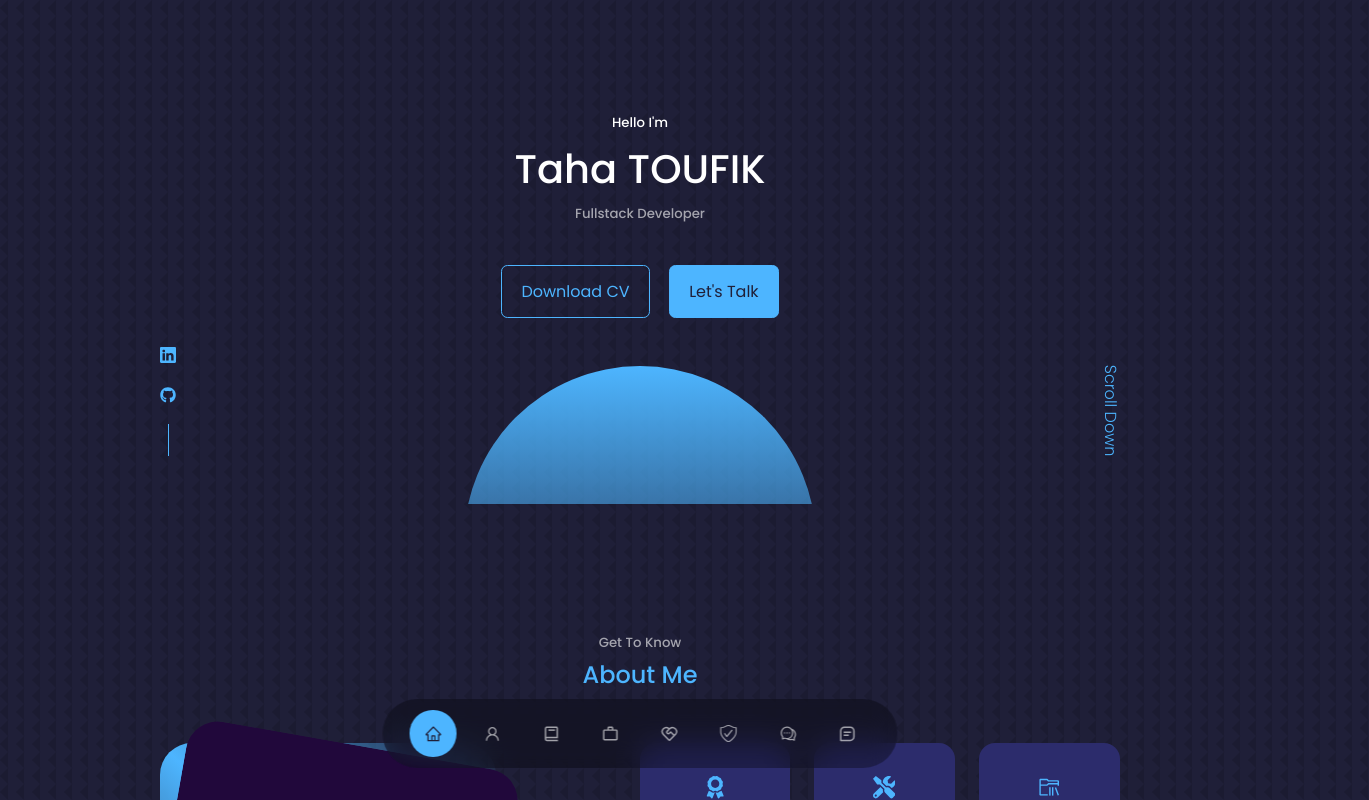
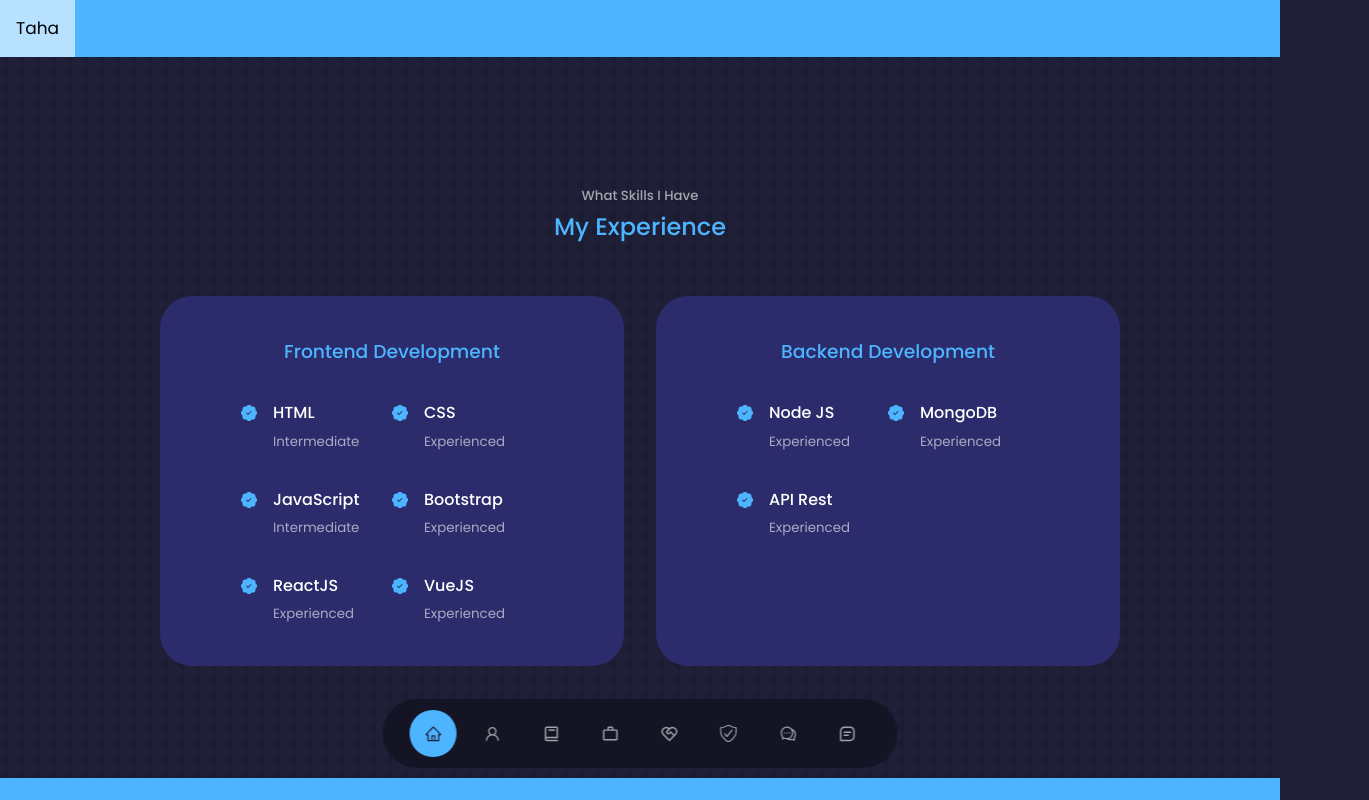
Before and after one commit to TOUFIK-Taha98/portfolio, a React (Create React App) app: page /experiences in a window 1280 px wide. Shown: the top 800 px of the page, 1369 px wide, since content can reach past the window. Built offline with nearby package versions, Linux system fonts and the light colour scheme.

Commit message:
adding react router to my portfolio

```diff
--- a/package.json
+++ b/package.json
@@ -10,6 +10,7 @@
     "react": "^18.2.0",
     "react-dom": "^18.2.0",
     "react-icons": "^4.4.0",
+    "react-router-dom": "^6.3.0",
     "react-scripts": "5.0.1",
     "swiper": "^8.3.1",
     "web-vitals": "^2.1.4"
--- a/public/index.html
+++ b/public/index.html
@@ -6,6 +6,7 @@
     <meta name="viewport" content="width=device-width, initial-scale=1.0">
     <title>Taha TOUFIK</title>
     <link rel="shortcut icon" href="../src/assets/favicon.ico" type="image/x-icon" />
+    <link rel="stylesheet" href="https://cdnjs.cloudflare.com/ajax/libs/font-awesome/4.7.0/css/font-awesome.min.css">
 </head>
 <body>
     <div id="root"></div>
--- a/src/App.jsx
+++ b/src/App.jsx
@@ -1,29 +1,38 @@
 import React from 'react'
 import './index.css'
-import Header from "./components/header/Header"
-import Nav from "./components/nav/Nav"
+
+import Home from "./components/header/Header"
+import Menu from "./components/menu/Menu"
 import About from "./components/about/About"
 import Experience from "./components/experience/Experience"
 import Services from "./components/services/Services"
 import Portfolio from "./components/portfolio/Portfolio"
 import Formations from "./components/Formations/Formations"
 import Contact from "./components/contact/Contact"
+import Works from "./components/works/Works"
+import Nav from "./components/nav/Nav"
 import Footer from "./components/footer/Footer"
-import Works from "./components/works/Works"
+
+import {
+  Routes,Route
+} from "react-router-dom";
 
 const App = () => {
   return (
     <>
-      <Header/>
-      <Nav/>
-      <About/>
-      <Experience/>
-      <Works/>
-      <Services/>
-      <Portfolio/>
-      <Formations/>
-      <Contact/>
-      <Footer/>
+    <Menu/>
+    <Routes>
+      <Route exact path="/" element={<Home/>}/>
+      <Route path="/about" element={<About/>}/>
+      <Route path="/works" element={<Works/>}/>
+      <Route path="/contact" element={<Contact/>}/>
+      <Route path="/formations" element={<Formations/>}/>
+      <Route path="/portfolio" element={<Portfolio/>}/>
+      <Route path="/services" element={<Services/>}/>
+      <Route path="/experiences" element={<Experience/>}/>
+    </Routes>
+    <Nav/>
+    <Footer/>
     </>
   )
 }
--- /dev/null
+++ b/src/components/menu/Menu.jsx
@@ -0,0 +1,12 @@
+import React from 'react'
+import './menu.css'
+
+const Menu = () => {
+  return (
+    <div class="topnav" id="myTopnav">
+        <span>Taha</span>
+    </div>
+  )
+}
+
+export default Menu
--- /dev/null
+++ b/src/components/menu/menu.css
@@ -0,0 +1,22 @@
+/* Add a black background color to the top navigation */
+.topnav {
+    background: var(--color-primary);
+    overflow: hidden;
+  }
+
+  /* Style the links inside the navigation bar */
+  .topnav span {
+    float: left;
+    display: block;
+    color: var(--color-bg);
+    text-align: center;
+    padding: 14px 16px;
+    text-decoration: none;
+    font-size: 17px;
+  }
+
+  /* Change the color of links on hover */
+  .topnav span:hover {
+    background: var(--color-light);
+    color: black;
+  }
--- a/src/components/nav/Nav.jsx
+++ b/src/components/nav/Nav.jsx
@@ -10,19 +10,25 @@ import {AiOutlineComment} from "react-icons/ai"
 import {MdOutlineWorkOutline} from "react-icons/md"
 import {useState} from 'react'
 
+import {
+  Link
+} from "react-router-dom";
+
 function Nav() {
-  const [activeNav, setActiveNav] = useState('#header')
+  const [activeNav, setActiveNav] = useState('home')
   return (
+    <>
     <nav>
-      <a href="#header" onClick={()=>setActiveNav('#header')} className={activeNav === '#header' ? 'active':''}><AiOutlineHome/></a>
-      <a href="#about" onClick={()=>setActiveNav('#about')} className={activeNav === '#about' ? 'active':''}><AiOutlineUser/></a>
-      <a href="#experience" onClick={()=>setActiveNav('#experience')} className={activeNav === '#experience' ? 'active':''}><BiBook/></a>
-      <a href="#works" onClick={()=>setActiveNav('#works')} className={activeNav === '#works' ? 'active':''}><MdOutlineWorkOutline/></a>
-      <a href="#services" onClick={()=>setActiveNav('#services')} className={activeNav === '#services' ? 'active':''}><RiServiceLine/></a>
-      <a href="#portfolio" onClick={()=>setActiveNav('#portfolio')} className={activeNav === '#portfolio' ? 'active':''}><VscWorkspaceTrusted/></a>
-      <a href="#formations" onClick={()=>setActiveNav('#formations')} className={activeNav === '#formations' ? 'active':''}><AiOutlineComment/></a>
-      <a href="#contact" onClick={()=>setActiveNav('#contact')} className={activeNav === '#contact' ? 'active':''}><BiMessageSquareDetail/></a>
+          <Link to="/" className={activeNav === 'home' ? 'active':''} onClick={()=>setActiveNav('home')}><AiOutlineHome/></Link>
+          <Link to="/about" className={activeNav === 'about' ? 'active':''} onClick={()=>setActiveNav('about')}><AiOutlineUser/></Link>
+          <Link to="/experiences" className={activeNav === 'experiences' ? 'active':''} onClick={()=>setActiveNav('experiences')}><BiBook/></Link>
+          <Link to="/works" className={activeNav === 'works' ? 'active':''} onClick={()=>setActiveNav('works')}><MdOutlineWorkOutline/></Link>
+          <Link to="/services" className={activeNav === 'services' ? 'active':''} onClick={()=>setActiveNav('services')}><RiServiceLine/></Link>
+          <Link to="/portfolio" className={activeNav === 'portfolio' ? 'active':''} onClick={()=>setActiveNav('portfolio')}><VscWorkspaceTrusted/></Link>
+          <Link to="/formations" className={activeNav === 'formations' ? 'active':''} onClick={()=>setActiveNav('formations')}><AiOutlineComment/></Link>
+          <Link to="/contact" className={activeNav === 'contact' ? 'active':''} onClick={()=>setActiveNav('contact')}><BiMessageSquareDetail/></Link>
     </nav>
+    </>
   )
 }
 
--- a/src/index.js
+++ b/src/index.js
@@ -1,4 +1,16 @@
-import ReactDOM from "react-dom"
-import App from "./App"
+import React from 'react';
+import App from './App';
+import { createRoot } from 'react-dom/client';
+import {
+  BrowserRouter
+} from "react-router-dom";
 
-ReactDOM.render(<App/>, document.querySelector('#root'))
+const container = document.getElementById('root');
+const root = createRoot(container);
+
+
+root.render(
+  <BrowserRouter>
+    <App/>
+  </BrowserRouter>
+);
```
Also changed, not shown: 1 other file (tests, documents, lock files or other folders).
